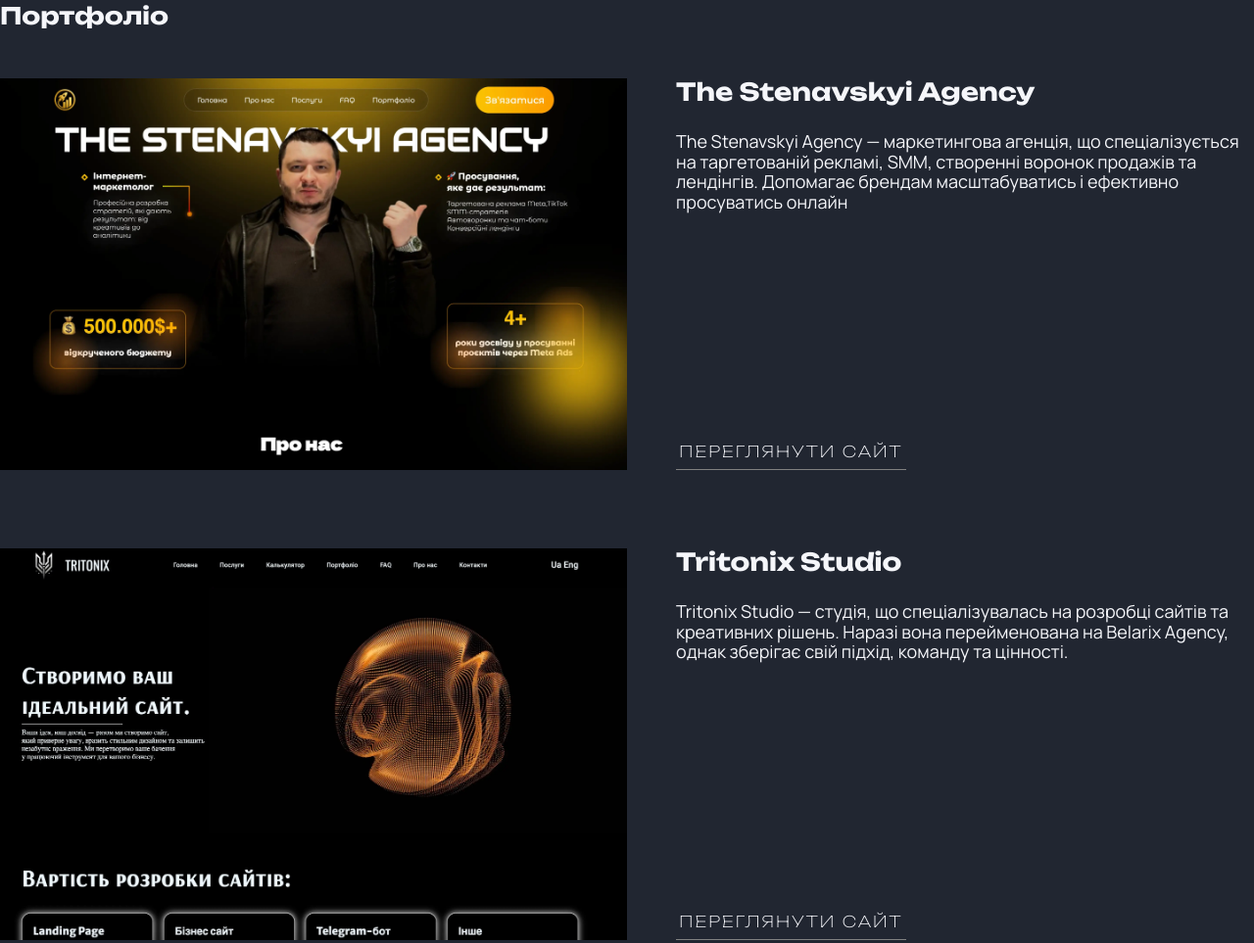
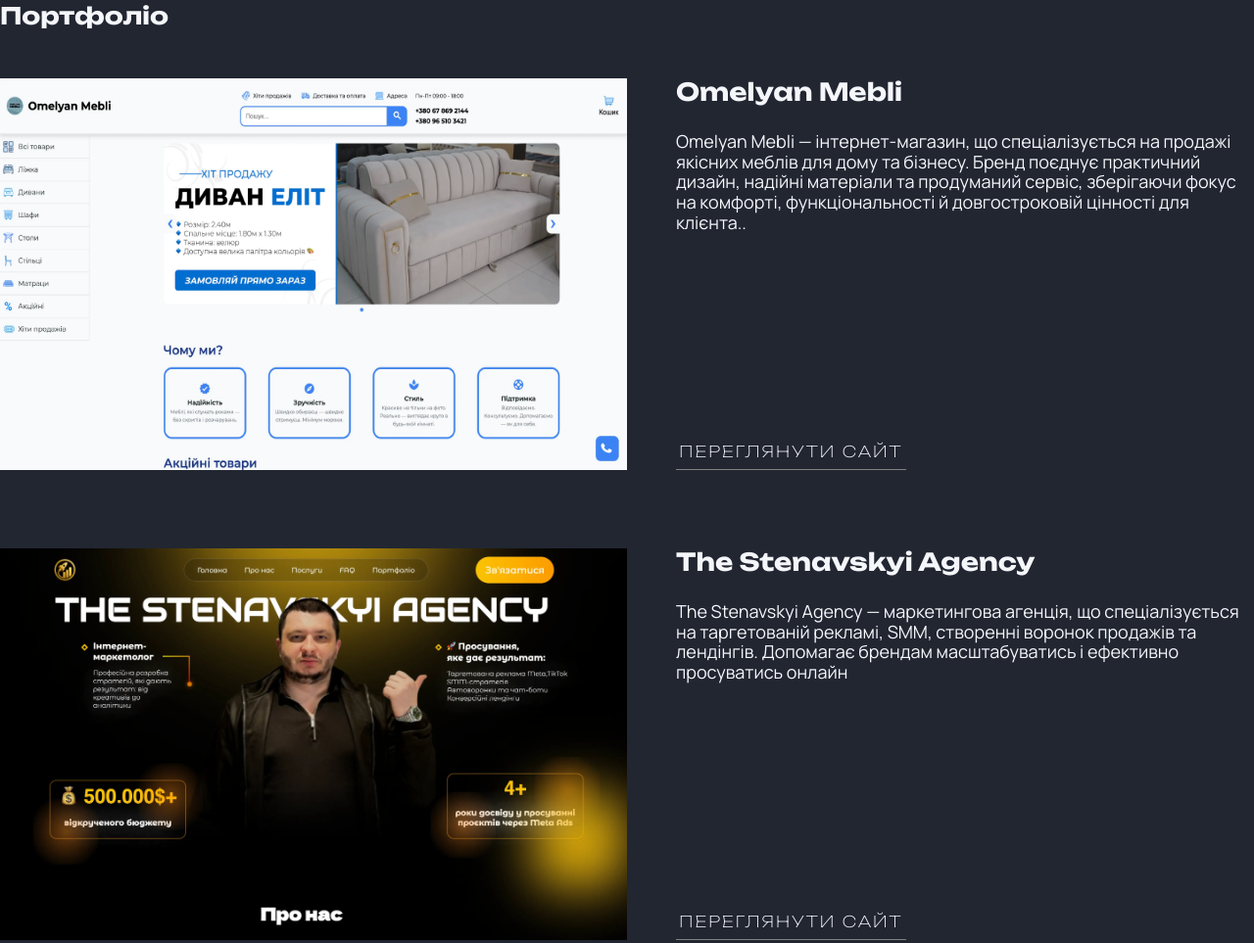
Before and after one commit to belikovvvartem/Belarix, a website: page index.html in a window 1280 px wide. Shown: the part 1554-2517 px from the top of the page at 98% size. Drawn offline with nearby package versions, Linux system fonts and the light colour scheme.

Commit message:
solved problem

```diff
--- a/index.html
+++ b/index.html
@@ -186,8 +186,23 @@
             <h2 class="portfolio__title title">Портфоліо</h2>
             <div class="portfolio__cards">
                 <div class="portfolio__card">
-                    <img src="./src/img/portfolio/portfolio-stenavskyi.webp" width="2884" height="1878" alt="Кейс Belarix Agency"
+                    <img src="./src/img/portfolio/portfolio-omelyan.webp" width="2884" height="1878" alt="Кейс Belarix"
                         class="portfolio-card__img" />
+                    <div class="portfolio-card__all-desc">
+                        <div class="portfolio-card__title-desc">
+                            <h3 class="portfolio-card__title">Omelyan Mebli</h3>
+                            <p class="portfolio-card__desc">Omelyan Mebli — інтернет-магазин, що спеціалізується на
+                                продажі якісних меблів для дому та бізнесу. Бренд поєднує практичний дизайн, надійні
+                                матеріали та продуманий сервіс, зберігаючи фокус на комфорті, функціональності й
+                                довгостроковій цінності для клієнта..</p>
+                        </div>
+                        <button class="portfolio-card__cta underline-right"
+                            onclick="window.open('https://omelyan-mebli.com', '_blank')">Переглянути сайт</button>
+                    </div>
+                </div>
+                <div class="portfolio__card">
+                    <img src="./src/img/portfolio/portfolio-stenavskyi.webp" width="2884" height="1878"
+                        alt="Кейс Belarix Agency" class="portfolio-card__img" />
                     <div class="portfolio-card__all-desc">
                         <div class="portfolio-card__title-desc">
                             <h3 class="portfolio-card__title">The Stenavskyi Agency</h3>
@@ -306,9 +321,9 @@
     <script src="https://cdn.jsdelivr.net/npm/aos@2.3.4/dist/aos.js"></script>
     <script>
         AOS.init({
-          once: true
+            once: true
         });
-      </script>
+    </script>
 </body>
 
 </html>
--- a/js/order-js/order.js
+++ b/js/order-js/order.js
@@ -115,7 +115,7 @@
       };
 
       try {
-        const res = await fetch('https://belarix.onrender.com/submit', {
+        const res = await fetch('https://belarix-qub0.onrender.com/submit', {
           method: 'POST',
           headers: { 'Content-Type': 'application/json' },
           body: JSON.stringify(formData)
@@ -164,7 +164,7 @@
       };
 
       try {
-        const res = await fetch('https://belarix.onrender.com/submit', {
+        const res = await fetch('https://belarix-qub0.onrender.com/submit', {
           method: 'POST',
           headers: {'Content-Type': 'application/json'},
           body: JSON.stringify(formData)
```
Also changed, not shown: src/img/portfolio/portfolio-omelyan.webp (added).
